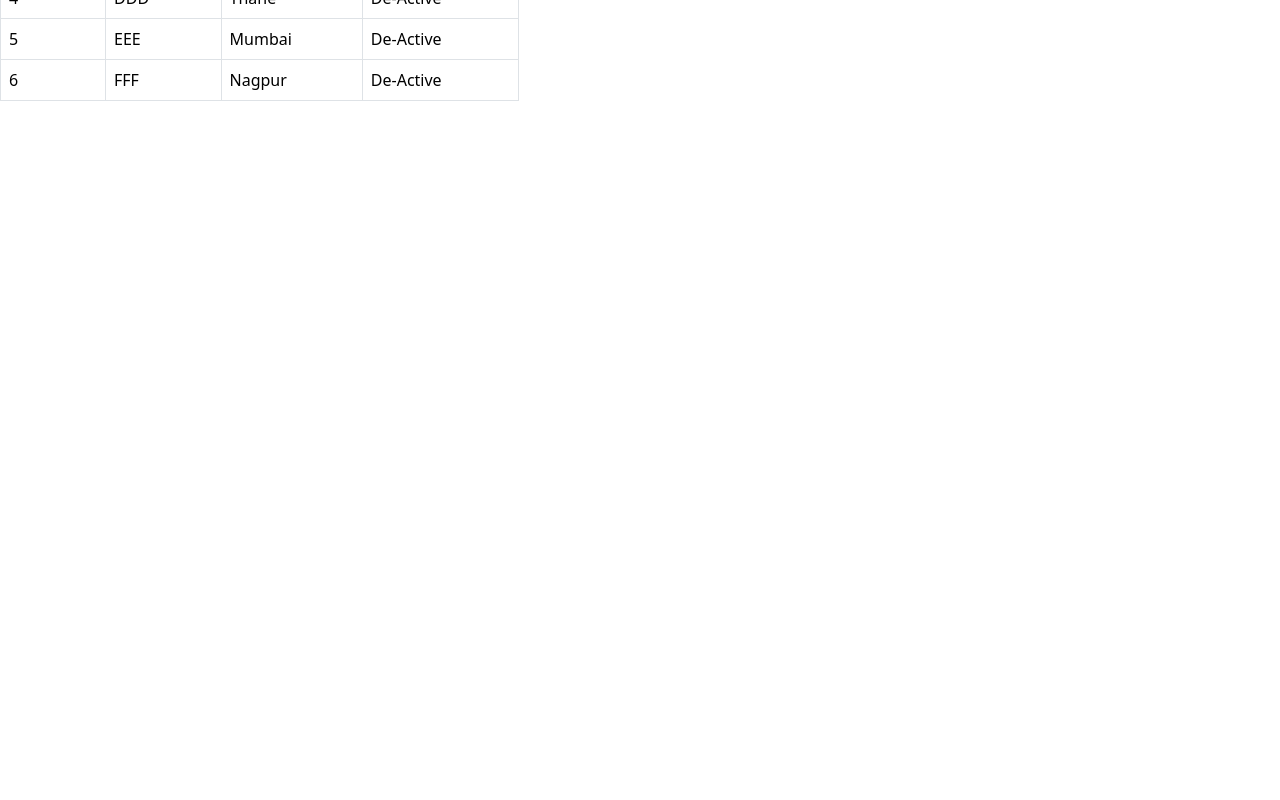
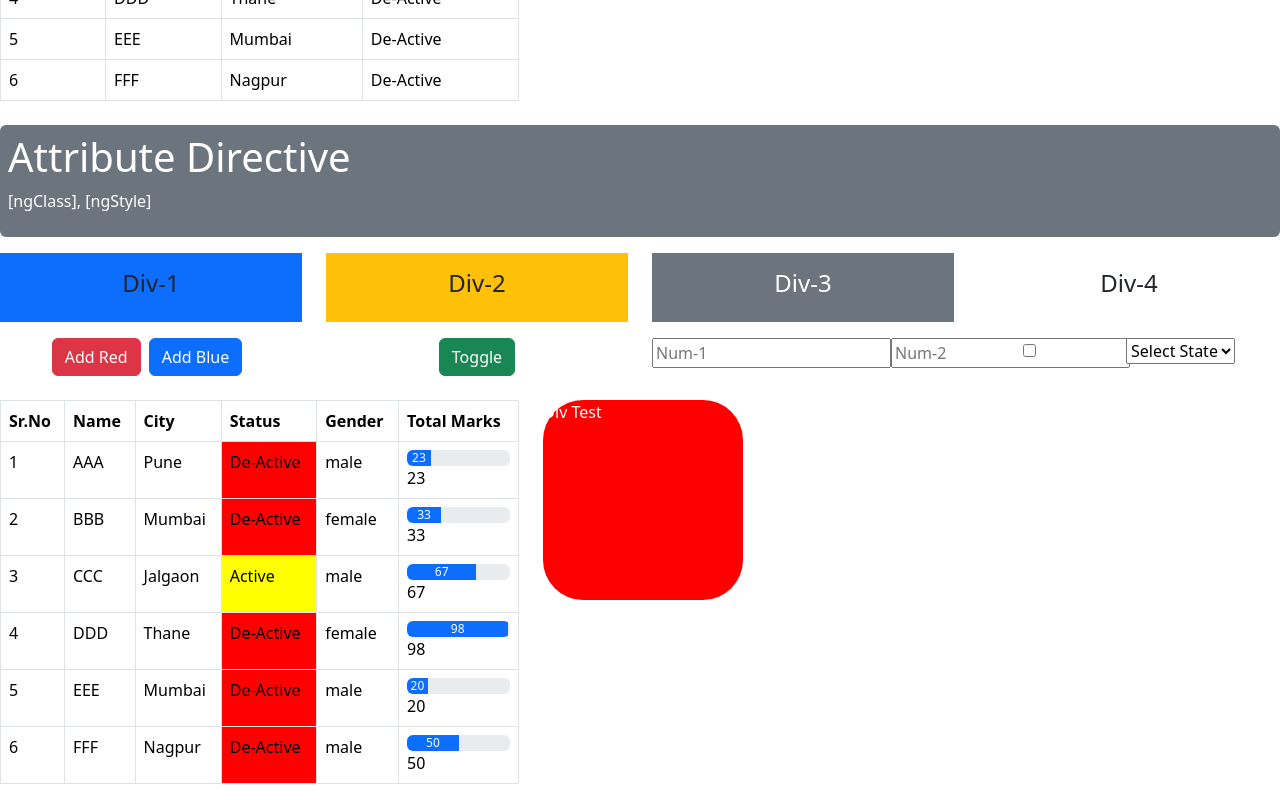
Before and after one commit to sanketbelkhede/angular_18, an Angular app: page / in a window 1280 px wide. Shown: the part 1256-2056 px from the top of the page. Before the commit the page ends 1373 px from the top, so only its background shows below. Built offline with nearby package versions, Linux system fonts and the light colour scheme.

Commit message:
attribute directives

```diff
--- a/src/app/app.component.html
+++ b/src/app/app.component.html
@@ -36,4 +36,5 @@
 <div>
   <h1>Directives</h1>
   <app-structural-directive></app-structural-directive>
+  <app-attribute-directive></app-attribute-directive>
 </div>
--- a/src/app/app.component.ts
+++ b/src/app/app.component.ts
@@ -4,11 +4,12 @@ import {AddEmployeeComponent} from "./components/add-employee/add-employee.compo
 import {EmployeeListComponent} from "./components/employee-list/employee-list.component";
 import {DataBindingComponent} from "./components/data-binding/data-binding.component";
 import {StructuralDirectiveComponent} from "./components/directive/structural-directive/structural-directive.component";
+import {AttributeDirectiveComponent} from "./components/directive/attribute-directive/attribute-directive.component";
 
 @Component({
   selector: 'app-root',
   standalone: true,
-  imports: [RouterOutlet, AddEmployeeComponent, EmployeeListComponent, DataBindingComponent, StructuralDirectiveComponent],
+  imports: [RouterOutlet, AddEmployeeComponent, EmployeeListComponent, DataBindingComponent, StructuralDirectiveComponent, AttributeDirectiveComponent],
   templateUrl: './app.component.html',
   styleUrl: './app.component.css'
 })
--- /dev/null
+++ b/src/app/components/directive/attribute-directive/attribute-directive.component.html
@@ -0,0 +1,92 @@
+<div class="mt-2 p-2 bg-secondary text-white rounded">
+  <h1>Attribute Directive</h1>
+  <p>[ngClass], [ngStyle]</p>
+</div>
+<div class="row pt-3">
+  <div class="col-3">
+    <div class="p-3 text-center" [ngClass]="div1BgColor">
+      <h4>Div-1</h4>
+    </div>
+  </div>
+  <div class="col-3">
+    <div class="p-3 text-center" [ngClass]="isDiv2Active ? 'bg-success':'bg-warning'">
+      <h4>Div-2</h4>
+    </div>
+  </div>
+  <div class="col-3">
+    <div class="p-3 text-center" [ngClass]="num1 == num2 ? 'bg-secondary text-white': 'bg-danger text-primary'">
+      <h4>Div-3</h4>
+    </div>
+  </div>
+  <div class="col-3">
+    <div class="p-3 text-center" [ngClass]="isActive ? 'bg-primary' : ''">
+      <h4>Div-4</h4>
+    </div>
+  </div>
+</div>
+<div class="row pt-3">
+  <div class="col-3 text-center">
+    <button class="btn btn-danger" (click)="addRedClass()">Add Red</button>
+    <button class="btn btn-primary mx-2" (click)="addBlueClass()">Add Blue</button>
+  </div>
+  <div class="col-3 text-center">
+        <button class="btn btn-success" (click)="isDiv2Active = !isDiv2Active">Toggle</button>
+<!--    <button class="btn btn-success" (click)="toggleDiv2()">Toggle</button>-->
+  </div>
+  <div class="col-3">
+    <div style="display: flex; align-items: center">
+      <input type="text" [(ngModel)]="num1" placeholder="Num-1" class="width-50">
+      <input type="text" [(ngModel)]="num2" placeholder="Num-2" class="width-50">
+    </div>
+  </div>
+  <div class="col-3">
+    <div style="display: flex; align-items: center; justify-content: space-around">
+      <input type="checkbox" [(ngModel)]="isActive" class="width-50">
+      <select>
+        <option value="">Select State</option>
+        <option value="India">India</option>
+        <option value="USA">USA</option>
+        <option value="Shrilanka">Shrilanka</option>
+      </select>
+    </div>
+  </div>
+</div>
+
+<div class="row pt-4">
+  <div class="col-5">
+    <table class="table table-bordered">
+      <thead>
+      <tr>
+        <th>Sr.No</th>
+        <th>Name</th>
+        <th>City</th>
+        <th>Status</th>
+        <th>Gender</th>
+        <th>Total Marks</th>
+      </tr>
+      </thead>
+      <tbody>
+      <tr *ngFor="let student of studentList; let srNo=index">
+        <td>{{srNo+1}}</td>
+        <td>{{student.name}}</td>
+        <td>{{student.city}}</td>
+        <td [ngStyle]="{'background-color':student.isActive ? 'yellow' : 'red'}">
+          <span>{{student.isActive ? 'Active' : 'De-Active'}}</span>
+        </td>
+        <td>{{student.gender}}</td>
+        <td>
+          <div class="progress">
+            <div class="progress-bar" [ngStyle]="{'width': student.totalMarks+'%'}">{{student.totalMarks}}</div>
+          </div>
+          {{student.totalMarks}}
+        </td>
+      </tr>
+      </tbody>
+    </table>
+  </div>
+  <div class="col-5">
+    <div [ngStyle]="customStyle">
+      Div Test
+    </div>
+  </div>
+</div>
--- /dev/null
+++ b/src/app/components/directive/attribute-directive/attribute-directive.component.ts
@@ -0,0 +1,50 @@
+import { Component } from '@angular/core';
+import {NgClass, NgForOf, NgIf, NgStyle} from "@angular/common";
+import {FormsModule, ReactiveFormsModule} from "@angular/forms";
+
+@Component({
+  selector: 'app-attribute-directive',
+  standalone: true,
+  imports: [
+    NgForOf,
+    NgIf,
+    ReactiveFormsModule,
+    NgClass,
+    FormsModule,
+    NgStyle
+  ],
+  templateUrl: './attribute-directive.component.html',
+  styleUrl: './attribute-directive.component.css'
+})
+export class AttributeDirectiveComponent {
+  div1BgColor: string = "bg-primary";
+  isDiv2Active: boolean = false;
+  num1: string = '';
+  num2: string = '';
+  isActive: boolean = false;
+
+  customStyle: any = {
+    'color': 'white',
+    'background-color': 'red',
+    'width': '200px',
+    'height': '200px',
+    'border-radius': '20%',
+  }
+
+  studentList: any = [
+    {studentId: 1, totalMarks: 23, gender: 'male', name: 'AAA', city: 'Pune', isActive: false},
+    {studentId: 2, totalMarks: 33, gender: 'female', name: 'BBB', city: 'Mumbai', isActive: false},
+    {studentId: 3, totalMarks: 67, gender: 'male', name: 'CCC', city: 'Jalgaon', isActive: true},
+    {studentId: 4, totalMarks: 98, gender: 'female', name: 'DDD', city: 'Thane', isActive: false},
+    {studentId: 5, totalMarks: 20, gender: 'male', name: 'EEE', city: 'Mumbai', isActive: false},
+    {studentId: 6, totalMarks: 50, gender: 'male', name: 'FFF', city: 'Nagpur', isActive: false},
+  ]
+
+  addRedClass() {
+    this.div1BgColor = "bg-danger";
+  }
+
+  addBlueClass() {
+    this.div1BgColor = "bg-primary";
+  }
+}
```
Also changed, not shown: src/app/components/directive/attribute-directive/attribute-directive.component.css (added), 1 other file (tests, documents, lock files or other folders).
